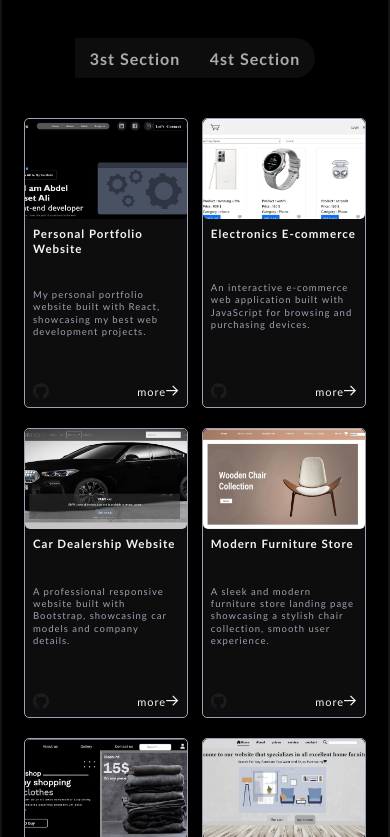
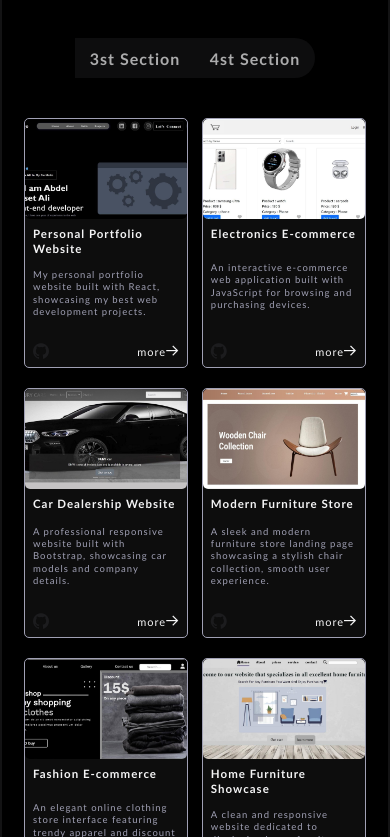
Before and after one commit to abdelbassetali/React-portfolio, a React (Vite) app: page / in a window 390 px wide. Shown: the part 1367-2204 px from the top of the page. Built offline with nearby package versions, Linux system fonts and the light colour scheme.

Commit message:
Update main.css

```diff
--- a/src/components/3-main/main.css
+++ b/src/components/3-main/main.css
@@ -319,7 +319,7 @@ top-sction
     /* زودنا طول الكارت شوية عشان ياخد راحته بالبطول */
     .card {
         width: 48% !important;
-        min-height: 290px !important; /* زودنا الطول هنا */
+        min-height: 250px !important; /* زودنا الطول هنا */
         display: flex !important;
         flex-direction: column !important;
         justify-content: space-between !important;
```
